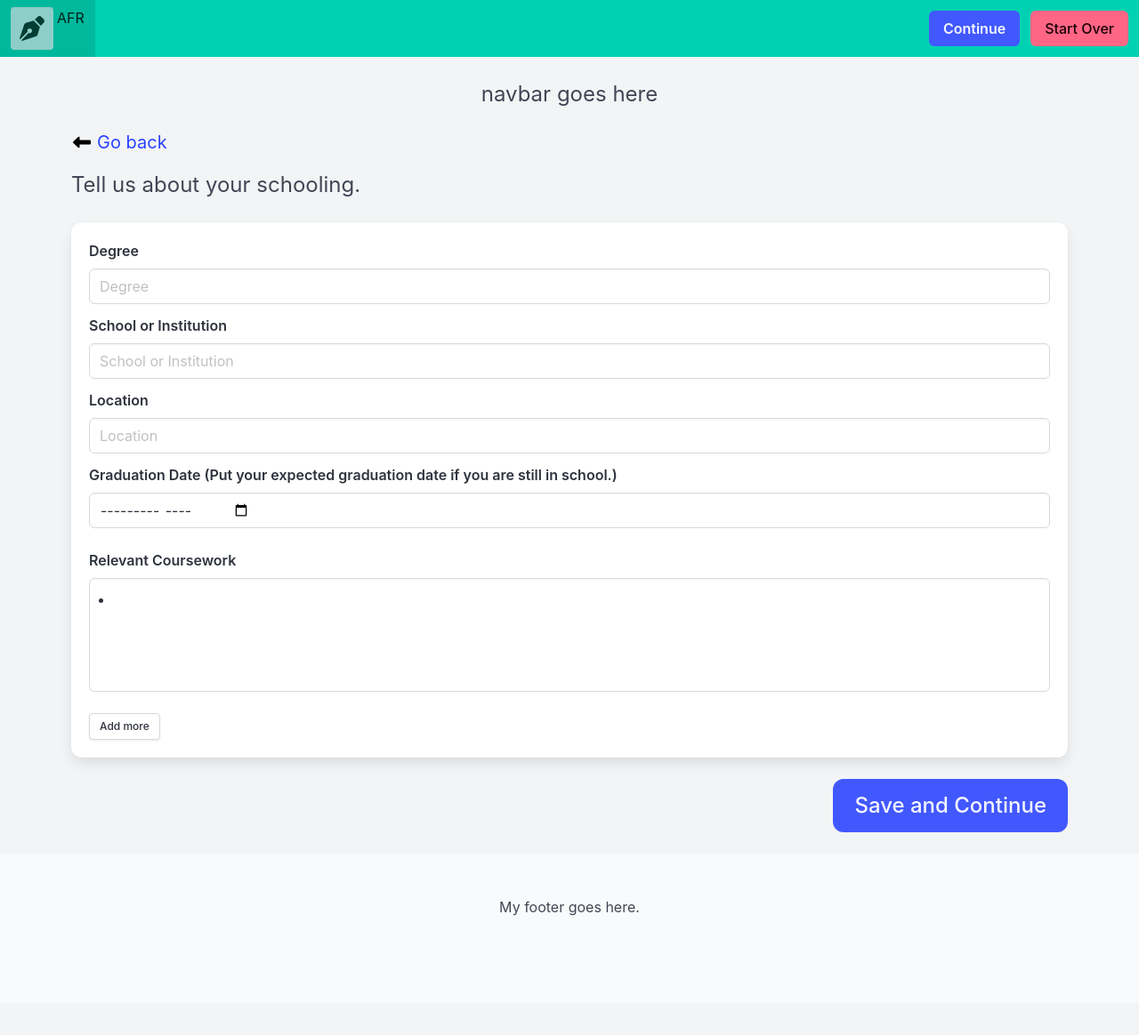
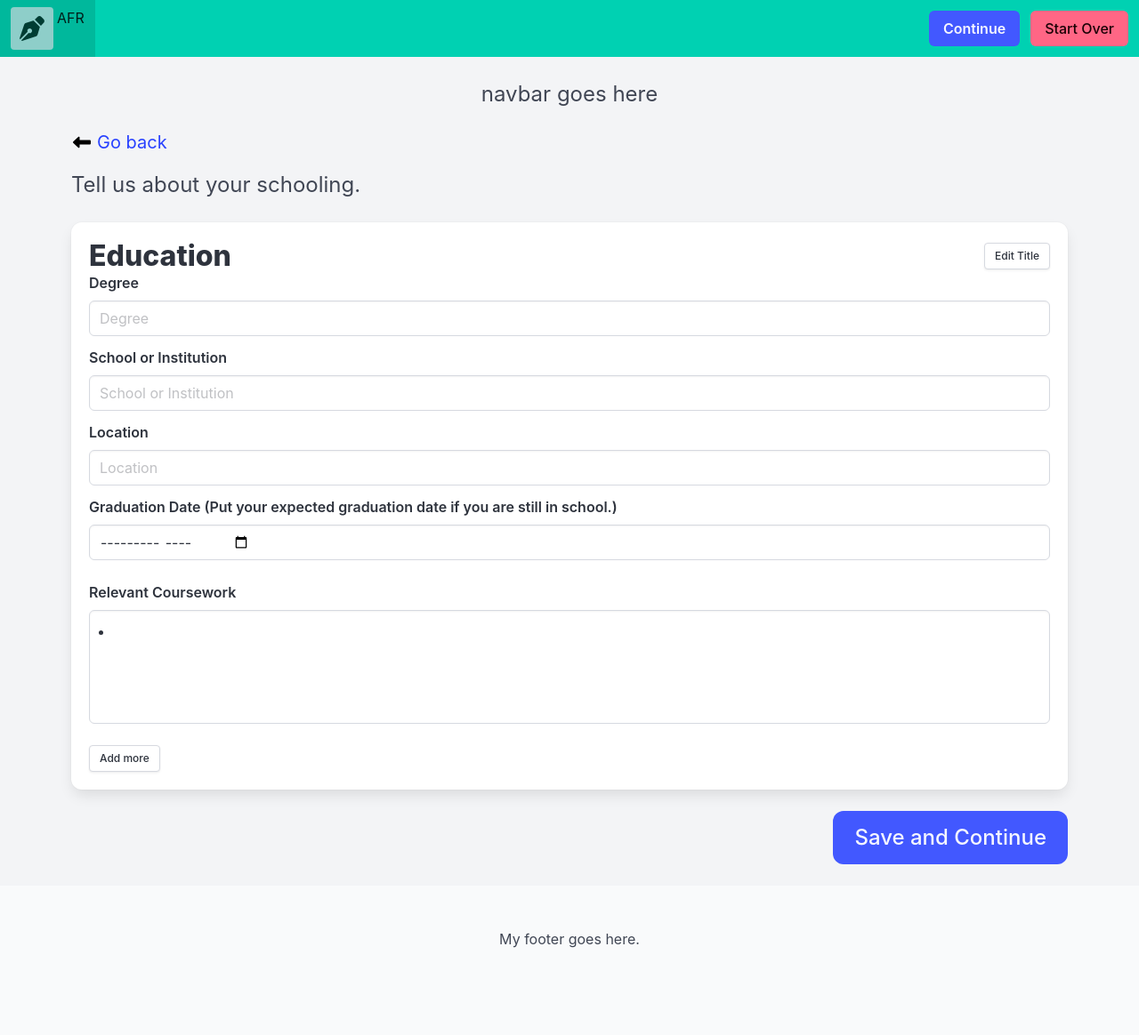
Before and after one commit to HeirOfNorton/alwaysfreeresume, a Jekyll site: the page built from pages/education.html, in a window 1280 px wide. Shown: the whole page at 89% size. Built offline with Jekyll 4.4.1, drawn with Linux system fonts in a browser that asks for light colours; before the commit the page ends 1128 px from its top, so only the background shows below that.

Commit message:
Fixed a typo and renamed paragraph to summary

```diff
--- a/_includes/paragraph.html
+++ b/_includes/summary.html
@@ -4,8 +4,8 @@
         <textarea
             class="textarea"
             name="summary"
-            placeholder="Write a short objective or summary paragraph."
-            aria-label="Objective or summary"
+            placeholder="Write a short Summary paragraph."
+            aria-label="Summary"
         ></textarea>
     </div>
 </div>
--- a/_layouts/form.html
+++ b/_layouts/form.html
@@ -41,7 +41,7 @@
             {% if form.skippable %}
 
             {% endif %}
-            <div x-data="editing: false">
+            <div x-data="{ editing: false }">
                 <header class="block level">
                     <div class="level-left">
                         <div class="level-item">
@@ -65,8 +65,8 @@
             {% case form.type %}
                 {% when 'Contact' %}
                     {% include contact.html %}
-                {% when 'Paragraph' %}
-                    {% include paragraph.html %}
+                {% when 'Summary' %}
+                    {% include summary.html %}
                 {% when 'List' %}
                     {% include list.html vars=form %}
                 {% when 'Items' %}
```
